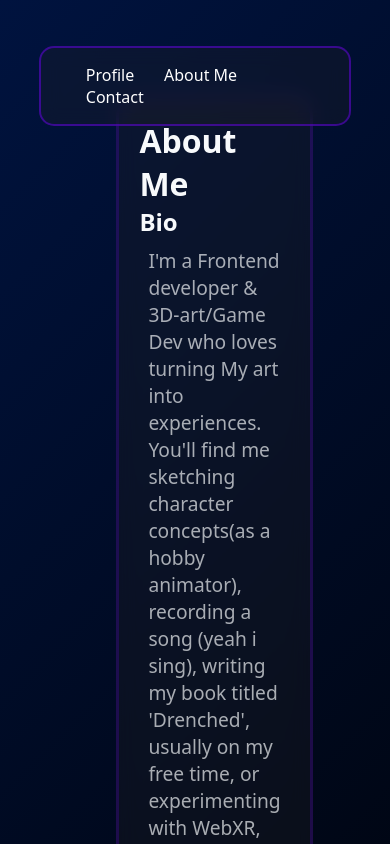
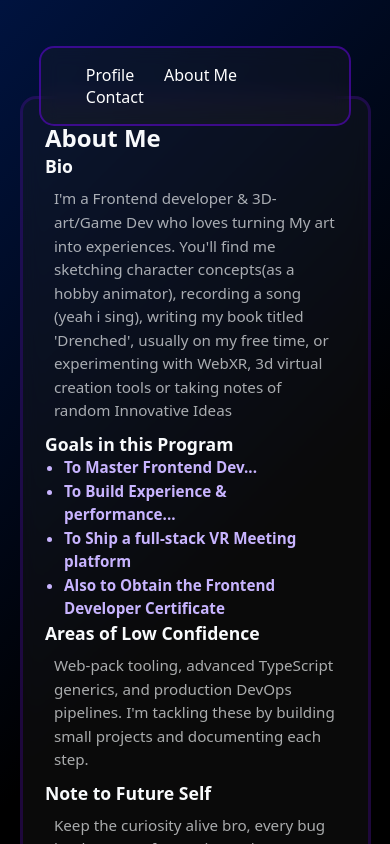
Before and after one commit to sonofaudi/p, a plain HTML site: page about.html in a window 390 px wide. Shown: the top 844 px of the page. Drawn offline with Linux system fonts and the light colour scheme; a script that the page names is missing.

Commit message:
fix responsiveness for all devices

```diff
--- a/css/style01.css
+++ b/css/style01.css
@@ -14,3 +14,42 @@ body {background: linear-gradient(135deg, #00133f, #000000, #000000);color: #f8f
 .glass-bar-about  {border: 2px solid  rgba(111, 0, 255, 0.466); position: absolute; bottom: 85%;right: 73%; z-index: 10;border-radius: 15px; background: rgba(36, 36, 36, 0.281); backdrop-filter: blur(10px); padding: 1rem 2rem; display: flex; justify-content: center; gap: 2rem; }
 .glass-bar-about a{ color: #fff; text-decoration: none; font-weight: 500; padding: .4rem .8rem; border-radius: 8px; transition: background .2s; }
 .glass-bar-about a:hover, .glass-bar a.active { background: var(--accent); }
+
+
+
+
+@media (max-width: 900px) {
+  .about-card {
+    margin-left: auto !important;
+    margin-right: auto !important;
+    width: 90% !important;
+    max-width: 680px;
+    padding: 2rem;
+  }
+  .bullets {
+    padding-left: 1.5rem !important;
+  }
+}
+
+
+@media (max-width: 600px) {
+  .about-card {
+    padding: 1.4rem;
+    border-radius: 16px;
+  }
+  .about-card h1 { font-size: 1.5rem; }
+  .about-card h2 { font-size: 1.1rem; }
+  .about-card p,
+  .about-card li {
+    font-size: 0.95rem;
+    line-height: 1.55;
+  }
+  .bullets {
+    padding-left: 1.2rem !important;
+  }
+}
+
+
+@media (max-width: 360px) {
+  .about-card { padding: 1rem; }
+}
--- a/style.css
+++ b/style.css
@@ -128,7 +128,6 @@
 
 @media (max-width: 900px) {
   .profile-card,
-  .glass-bar,
   .form-card,
   .card {
     position: static !important;
@@ -138,7 +137,17 @@
     margin-block: 2rem;
   }
 
-
+.glass-bar{
+   position: static !important;
+    width: 80% !important;
+    max-width: 600px;
+    margin-inline: auto;
+    margin-block: 2rem;
+   display: flex;
+    flex-wrap: wrap;
+    justify-content: center;
+    align-items: center;
+}
 
 .glass-bar-about{
     display: flex;
```
